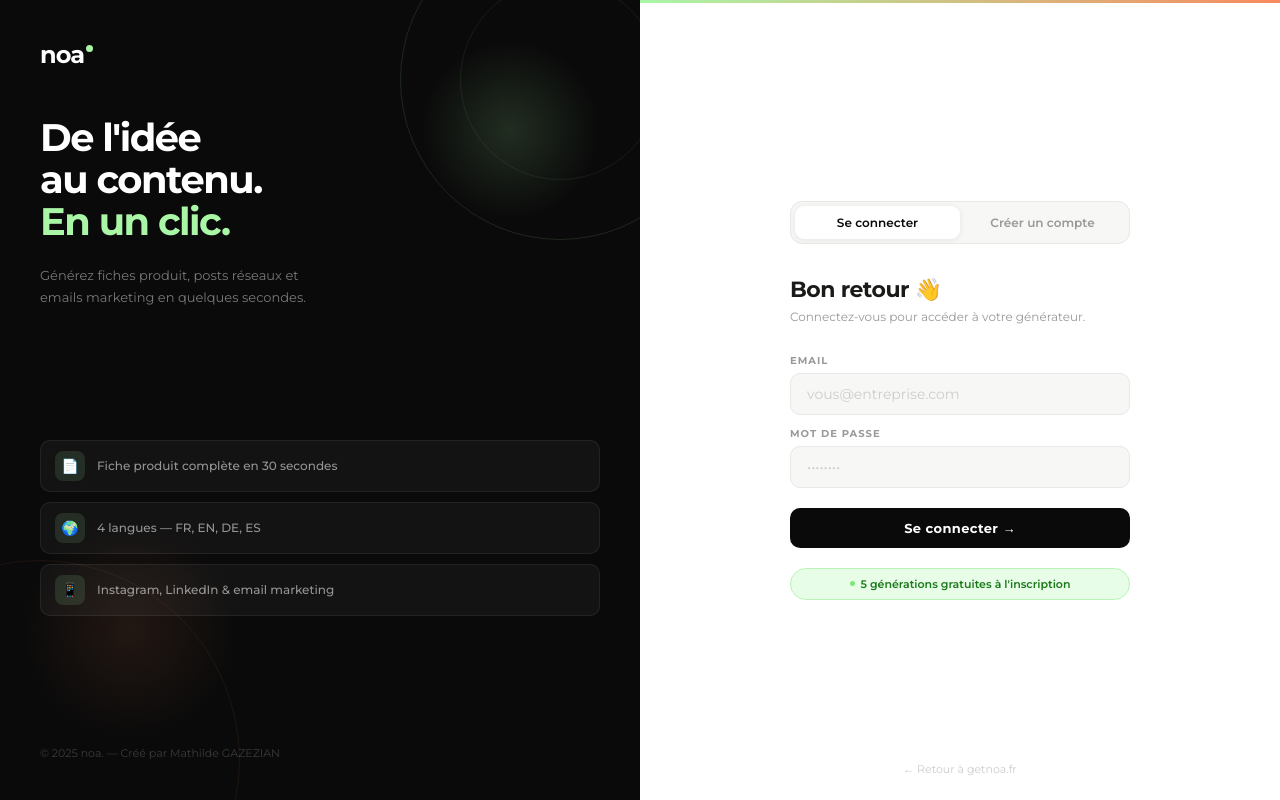
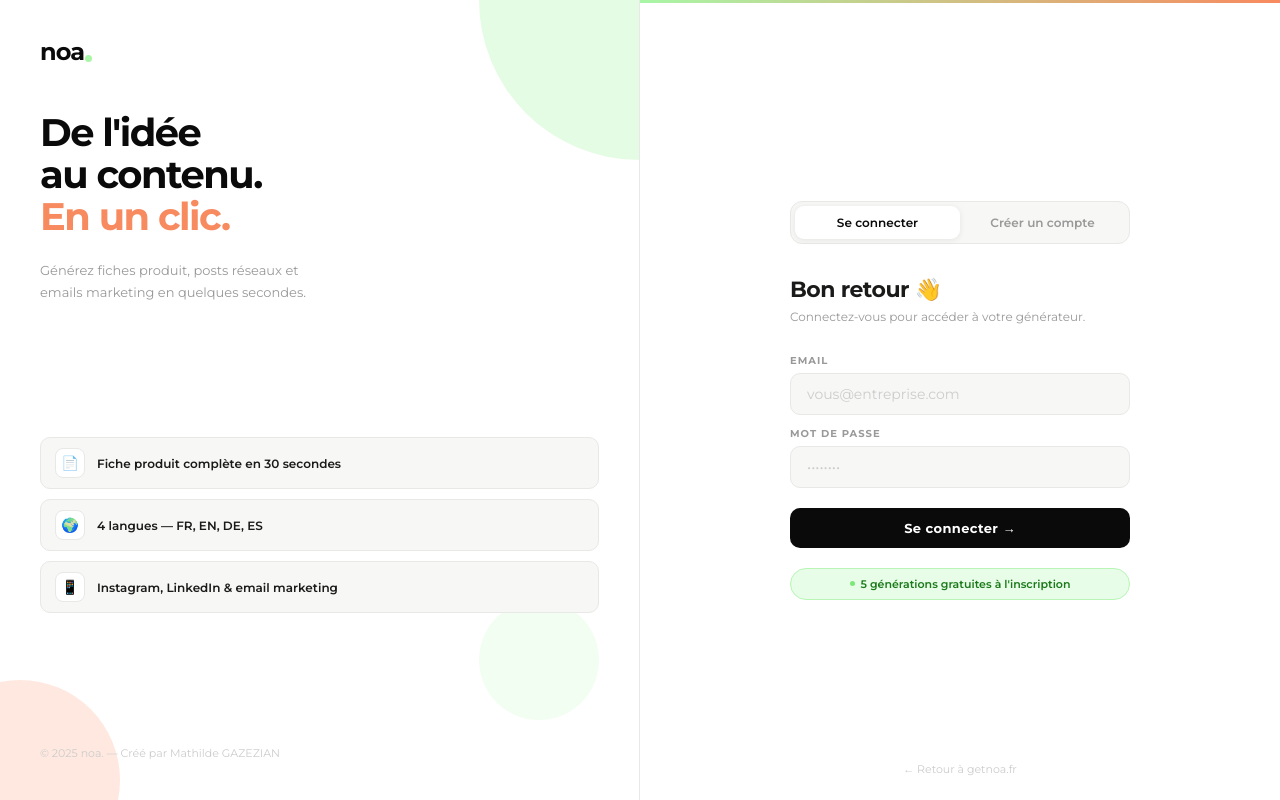
Before and after one commit to Mathilde-gzn/generateur-produit, a website: page public/login.html in a window 1280 px wide. Drawn offline with nearby package versions, Linux system fonts and the light colour scheme.

Commit message:
redesign left panel blanc

```diff
--- a/public/login.html
+++ b/public/login.html
@@ -32,13 +32,14 @@
 
     /* ─── LEFT ─── */
     .left {
-      background: var(--black);
+      background: var(--white);
       display: flex;
       flex-direction: column;
       justify-content: space-between;
       padding: 2.5rem;
       position: relative;
       overflow: hidden;
+      border-right: 1px solid var(--border);
     }
 
     /* Decorative circles */
@@ -51,42 +52,32 @@
     .deco-1 {
       width: 320px;
       height: 320px;
-      border: 1px solid rgba(169,246,167,0.12);
-      top: -80px;
-      right: -80px;
+      background: var(--green);
+      opacity: 0.3;
+      top: -160px;
+      right: -160px;
     }
 
     .deco-2 {
       width: 200px;
       height: 200px;
-      border: 1px solid rgba(169,246,167,0.08);
-      top: -20px;
-      right: -20px;
+      background: var(--coral);
+      opacity: 0.2;
+      bottom: -80px;
+      left: -80px;
     }
 
     .deco-3 {
-      width: 400px;
-      height: 400px;
-      border: 1px solid rgba(248,138,95,0.08);
-      bottom: -160px;
-      left: -160px;
-    }
-
-    .deco-green {
-      width: 180px;
-      height: 180px;
-      background: radial-gradient(circle, rgba(169,246,167,0.15), transparent 70%);
-      top: 40px;
+      width: 120px;
+      height: 120px;
+      background: var(--green);
+      opacity: 0.15;
+      bottom: 80px;
       right: 40px;
     }
 
-    .deco-coral {
-      width: 220px;
-      height: 220px;
-      background: radial-gradient(circle, rgba(248,138,95,0.1), transparent 70%);
-      bottom: 60px;
-      left: 20px;
-    }
+    .deco-green { display: none; }
+    .deco-coral { display: none; }
 
     .left-top {
       position: relative;
@@ -95,8 +86,8 @@
 
     .logo {
       display: inline-flex;
-      align-items: center;
-      gap: 2px;
+      align-items: flex-end;
+      gap: 1px;
       text-decoration: none;
       margin-bottom: 3rem;
     }
@@ -104,8 +95,9 @@
     .logo-text {
       font-size: 24px;
       font-weight: 700;
-      color: var(--white);
+      color: var(--black);
       letter-spacing: -1px;
+      line-height: 1;
     }
 
     .logo-dot {
@@ -113,13 +105,14 @@
       height: 7px;
       background: var(--green);
       border-radius: 50%;
-      margin-bottom: 12px;
+      margin-bottom: 2px;
+      flex-shrink: 0;
     }
 
     .left-headline {
       font-size: clamp(30px, 3vw, 44px);
       font-weight: 700;
-      color: var(--white);
+      color: var(--black);
       line-height: 1.1;
       letter-spacing: -1.5px;
       margin-bottom: 1.25rem;
@@ -127,12 +120,12 @@
 
     .left-headline em {
       font-style: normal;
-      color: var(--green);
+      color: var(--coral);
     }
 
     .left-sub {
       font-size: 13px;
-      color: rgba(255,255,255,0.45);
+      color: var(--muted);
       line-height: 1.75;
       max-width: 300px;
     }
@@ -151,27 +144,28 @@
       align-items: center;
       gap: 12px;
       padding: 10px 14px;
-      background: rgba(255,255,255,0.04);
-      border: 1px solid rgba(255,255,255,0.07);
+      background: var(--bg);
+      border: 1px solid var(--border);
       border-radius: 10px;
     }
 
     .feature-icon {
       width: 30px;
       height: 30px;
-      background: rgba(169,246,167,0.12);
+      background: var(--white);
       border-radius: 8px;
       display: flex;
       align-items: center;
       justify-content: center;
       font-size: 14px;
       flex-shrink: 0;
+      border: 1px solid var(--border);
     }
 
     .feature-text {
       font-size: 12px;
-      font-weight: 500;
-      color: rgba(255,255,255,0.55);
+      font-weight: 600;
+      color: var(--text);
     }
 
     .left-bottom {
@@ -181,7 +175,7 @@
 
     .left-bottom p {
       font-size: 11px;
-      color: rgba(255,255,255,0.2);
+      color: #ccc;
     }
 
     /* ─── RIGHT ─── */
```
